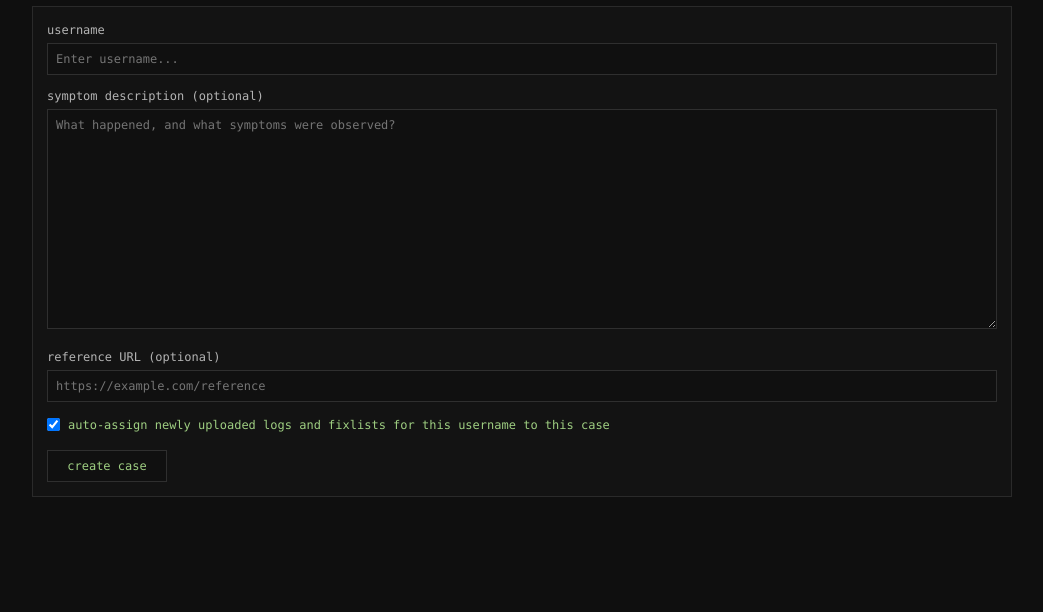
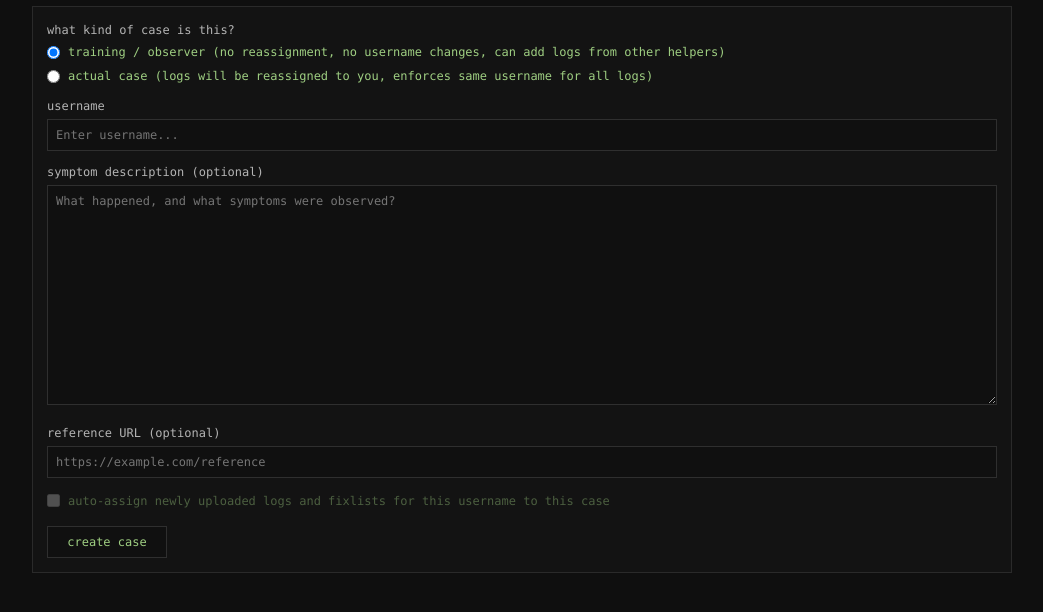
Before and after one commit to struppigel/fenrishub, a Django app: page /cases/create/ in a window 1280 px wide. Shown: the part 117-729 px from the top of the page, without its empty margins (118-1161 px from the left). Run offline with Django 4.2, Linux system fonts and the light colour scheme; a user stored in the database is signed in; data that the repository does not hold is empty.

Commit message:
training mode for infection cases, scan date extraction for logs

```diff
--- a/fixlist/upload_utils.py
+++ b/fixlist/upload_utils.py
@@ -73,6 +73,7 @@ def execute_merge(
     # Recalculate analysis stats
     try:
         merged_log.recalculate_log_type()
+        merged_log.recalculate_scan_date()
         merged_log.recalculate_analysis_stats()
     except Exception as e:
         import traceback
--- a/fixlist/views/infection_cases.py
+++ b/fixlist/views/infection_cases.py
@@ -128,19 +128,26 @@ def _link_case_items(case, logs, fixlists, added_by):
         ],
         ignore_conflicts=True,
     )
-    unassigned_log_pks = [log.pk for log in logs if log.recipient_user_id is None]
-    if unassigned_log_pks:
-        UploadedLog.objects.filter(pk__in=unassigned_log_pks).update(recipient_user=case.owner)
+    if not case.is_training:
+        unassigned_log_pks = [log.pk for log in logs if log.recipient_user_id is None]
+        if unassigned_log_pks:
+            UploadedLog.objects.filter(pk__in=unassigned_log_pks).update(recipient_user=case.owner)
 
 
 def _selected_items_for_case_request(request, case):
     selected_upload_ids = [value.strip() for value in request.POST.getlist('selected_upload_ids') if value.strip()]
     selected_fixlist_ids = [value.strip() for value in request.POST.getlist('selected_fixlist_ids') if value.strip()]
 
-    scoped_uploads = get_action_scoped_uploads(request.user).filter(
-        deleted_at__isnull=True,
-        upload_id__in=selected_upload_ids,
-    )
+    if case.is_training:
+        scoped_uploads = UploadedLog.objects.filter(
+            deleted_at__isnull=True,
+            upload_id__in=selected_upload_ids,
+        )
+    else:
+        scoped_uploads = get_action_scoped_uploads(request.user).filter(
+            deleted_at__isnull=True,
+            upload_id__in=selected_upload_ids,
+        )
     scoped_fixlists = Fixlist.objects.filter(
         owner=request.user,
         deleted_at__isnull=True,
@@ -210,6 +217,7 @@ def create_infection_case_view(request):
         symptom_description = (request.POST.get('symptom_description') or '').strip()
         reference_url = (request.POST.get('reference_url') or '').strip()
         auto_assign_new_items = (request.POST.get('auto_assign_new_items') or '').strip().lower() in {'1', 'true', 'on', 'yes'}
+        is_training = (request.POST.get('is_training') or '').strip().lower() in {'1', 'true', 'on', 'yes'}
 
         infection_case = InfectionCase(
             owner=request.user,
@@ -217,6 +225,7 @@ def create_infection_case_view(request):
             symptom_description=symptom_description,
             reference_url=reference_url,
             auto_assign_new_items=auto_assign_new_items,
+            is_training=is_training,
         )
 
         try:
@@ -233,6 +242,7 @@ def create_infection_case_view(request):
                     'prefill_symptom_description': symptom_description,
                     'prefill_reference_url': reference_url,
                     'prefill_auto_assign_new_items': auto_assign_new_items,
+                    'prefill_is_training': is_training,
                     'username_choices': username_choices,
                 },
             )
@@ -247,6 +257,7 @@ def create_infection_case_view(request):
         {
             'username_choices': username_choices,
             'prefill_auto_assign_new_items': True,
+            'prefill_is_training': True,
         },
     )
 
@@ -279,12 +290,20 @@ def view_infection_case(request, case_id):
             return redirect('view_infection_case', case_id=infection_case.case_id)
 
         if action == 'seed_username_items':
-            scoped_logs = list(
-                get_action_scoped_uploads(request.user).filter(
-                    deleted_at__isnull=True,
-                    reddit_username=infection_case.username,
+            if infection_case.is_training:
+                scoped_logs = list(
+                    UploadedLog.objects.filter(
+                        deleted_at__isnull=True,
+                        reddit_username=infection_case.username,
+                    )
                 )
-            )
+            else:
+                scoped_logs = list(
+                    get_action_scoped_uploads(request.user).filter(
+                        deleted_at__isnull=True,
+                        reddit_username=infection_case.username,
+                    )
+                )
             owned_fixlists = list(
                 Fixlist.objects.filter(
                     owner=request.user,
@@ -406,7 +425,10 @@ def view_infection_case(request, case_id):
 
     timeline_items = _build_case_timeline(infection_case)
 
-    available_uploads = get_action_scoped_uploads(request.user).filter(deleted_at__isnull=True)
+    if infection_case.is_training:
+        available_uploads = UploadedLog.objects.filter(deleted_at__isnull=True)
+    else:
+        available_uploads = get_action_scoped_uploads(request.user).filter(deleted_at__isnull=True)
     available_fixlists = Fixlist.objects.filter(owner=request.user, deleted_at__isnull=True)
 
     linked_upload_ids = {uploaded_log.upload_id for uploaded_log in linked_logs}
@@ -439,7 +461,7 @@ def infection_case_add_items_view(request, case_id):
         messages.error(request, 'Select at least one item to add.')
         return redirect('view_infection_case', case_id=infection_case.case_id)
 
-    if selection['mismatched_logs'] or selection['mismatched_fixlists']:
+    if not infection_case.is_training and (selection['mismatched_logs'] or selection['mismatched_fixlists']):
         return render(
             request,
             'confirm_case_username_change.html',
--- a/fixlist/views/upload_actions.py
+++ b/fixlist/views/upload_actions.py
@@ -172,6 +172,7 @@ def handle_rescan_stats_all_action(request, action_scope_uploads) -> HttpRespons
         try:
             uploaded_log.recalculate_analysis_stats()
             uploaded_log.recalculate_log_type()
+            uploaded_log.recalculate_scan_date()
             rescanned_count += 1
         except Exception:
             failed_upload_ids.append(uploaded_log.upload_id)
--- a/fixlist/views/uploads.py
+++ b/fixlist/views/uploads.py
@@ -89,6 +89,7 @@ def upload_log_view(request, helper_username=None):
                     recipient_user=recipient_user,
                 )
                 created_log.recalculate_log_type()
+                created_log.recalculate_scan_date()
                 try:
                     created_log.recalculate_analysis_stats()
                 except Exception:
--- a/templates/create_infection_case.html
+++ b/templates/create_infection_case.html
@@ -8,6 +8,20 @@
 <div>
     <form method="post" id="createInfectionCaseForm">
         {% csrf_token %}
+
+        <div class="form-group">
+            <label>what kind of case is this?</label>
+            <div style="display: flex; flex-direction: column; gap: 6px;">
+                <label style="display: inline-flex; align-items: center; gap: 8px; margin-bottom: 0; color: var(--la-text-primary);">
+                    <input type="radio" name="is_training" value="1" {% if prefill_is_training %}checked{% endif %}>
+                    <span>training / observer (no reassignment, no username changes, can add logs from other helpers)</span>
+                </label>
+                <label style="display: inline-flex; align-items: center; gap: 8px; margin-bottom: 0; color: var(--la-text-primary);">
+                    <input type="radio" name="is_training" value="0" {% if not prefill_is_training %}checked{% endif %}>
+                    <span>actual case (logs will be reassigned to you, enforces same username for all logs)</span>
+                </label>
+            </div>
+        </div>
 
         <div class="form-group">
             <label for="username">username</label>
@@ -29,9 +43,9 @@
             <input type="url" id="reference_url" name="reference_url" value="{{ prefill_reference_url|default:''|escape }}" placeholder="https://example.com/reference">
         </div>
 
-        <div class="form-group">
+        <div class="form-group" id="autoAssignGroup">
             <label style="display: inline-flex; align-items: center; gap: 8px; margin-bottom: 0; color: var(--la-text-primary);">
-                <input type="checkbox" name="auto_assign_new_items" value="1" {% if prefill_auto_assign_new_items %}checked{% endif %}>
+                <input type="checkbox" name="auto_assign_new_items" value="1" id="autoAssignCheckbox" {% if prefill_auto_assign_new_items %}checked{% endif %}>
                 <span>auto-assign newly uploaded logs and fixlists for this username to this case</span>
             </label>
         </div>
@@ -39,6 +53,26 @@
         <div class="button-group">
             <button type="submit">create case</button>
         </div>
+        <script>
+        (function() {
+            var radios = document.querySelectorAll('input[name="is_training"]');
+            var autoGroup = document.getElementById('autoAssignGroup');
+            var autoCheckbox = document.getElementById('autoAssignCheckbox');
+            function sync() {
+                var isTraining = document.querySelector('input[name="is_training"][value="1"]').checked;
+                if (isTraining) {
+                    autoCheckbox.checked = false;
+                    autoCheckbox.disabled = true;
+                    autoGroup.style.opacity = '0.4';
+                } else {
+                    autoCheckbox.disabled = false;
+                    autoGroup.style.opacity = '1';
+                }
+            }
+            for (var i = 0; i < radios.length; i++) { radios[i].addEventListener('change', sync); }
+            sync();
+        })();
+        </script>
     </form>
 </div>
 {% endblock %}
--- a/templates/infection_cases.html
+++ b/templates/infection_cases.html
@@ -19,6 +19,7 @@
     color: var(--la-error-text);
     border-color: var(--la-error-border);
 }
+
 </style>
 {% endblock %}
 
@@ -38,7 +39,7 @@
             <div style="flex: 1;">
                 <div class="fixlist-title">{{ case.case_id }} | u/{{ case.username }}</div>
                 <div class="fixlist-meta">
-                    items {{ case.item_count }} | created {{ case.created_at|date:"Y-m-d H:i" }} | last activity {{ case.last_activity|date:"Y-m-d H:i" }} | status <span class="{% if case.status == 'open' %}case-status-open{% else %}case-status-closed{% endif %}">{{ case.get_status_display|lower }}</span>
+                    items {{ case.item_count }} | created {{ case.created_at|date:"Y-m-d H:i" }} | last activity {{ case.last_activity|date:"Y-m-d H:i" }} | status <span class="{% if case.status == 'open' %}case-status-open{% else %}case-status-closed{% endif %}">{{ case.get_status_display|lower }}</span>{% if case.is_training %} | <span style="color: var(--la-status-w);">training</span>{% endif %}
                 </div>
             </div>
             <div class="fixlist-actions">
--- a/templates/view_infection_case.html
+++ b/templates/view_infection_case.html
@@ -306,6 +306,7 @@
 .upload-stats .stat-i { color: var(--la-status-i); }
 .upload-stats .stat-j { color: var(--la-status-j); }
 .upload-stats .stat-u { color: var(--la-status-unknown); }
+
 </style>
 {% endblock %}
 
@@ -331,7 +332,7 @@
         <div class="fixlist-item">
             <div style="flex: 1;">
                 <div class="fixlist-title"><span class="timeline-type-badge fixlist">META</span>{{ infection_case.case_id }}</div>
-                <div class="fixlist-meta">u/{{ infection_case.username }} | status {{ infection_case.get_status_display|lower }} | auto-assign new {% if infection_case.auto_assign_new_items %}on{% else %}off{% endif %} | Metadata</div>
+                <div class="fixlist-meta">u/{{ infection_case.username }} | status {{ infection_case.get_status_display|lower }}{% if infection_case.is_training %} | <span style="color: var(--la-status-w);">training</span>{% else %} | auto-assign new {% if infection_case.auto_assign_new_items %}on{% else %}off{% endif %}{% endif %} | Metadata</div>
                 <div class="fixlist-meta" style="white-space: pre-wrap; word-break: break-word; color: var(--la-text-muted);">{{ infection_case.symptom_description|default:'-' }}</div>
                 <div class="fixlist-meta">{% if infection_case.reference_url %}<a href="{{ infection_case.reference_url }}" target="_blank" rel="noopener noreferrer">{{ infection_case.reference_url|truncatechars:120 }}</a>{% else %}-{% endif %}</div>
                 <div class="button-group inline-unlink">
@@ -370,12 +371,14 @@
                         </div>
                     </div>
 
+                    {% if not infection_case.is_training %}
                     <div class="form-group">
                         <label style="display: inline-flex; align-items: center; gap: 8px; margin-bottom: 0; color: var(--la-text-primary);">
                             <input type="checkbox" name="auto_assign_new_items" value="1" {% if infection_case.auto_assign_new_items %}checked{% endif %}>
                             <span>auto-assign newly uploaded logs and fixlists for this username to this case</span>
                         </label>
                     </div>
+                    {% endif %}
 
                     <div class="button-group">
                         <button type="submit">save details</button>
```
Also changed, not shown: fixlist/models.py (+28 -0 lines), fixlist/tests/test_infection_case_views.py (+191 -0 lines), fixlist/migrations/0029_add_scan_date_to_uploadedlog.py (added), fixlist/migrations/0030_infectioncase_is_training.py (added).
